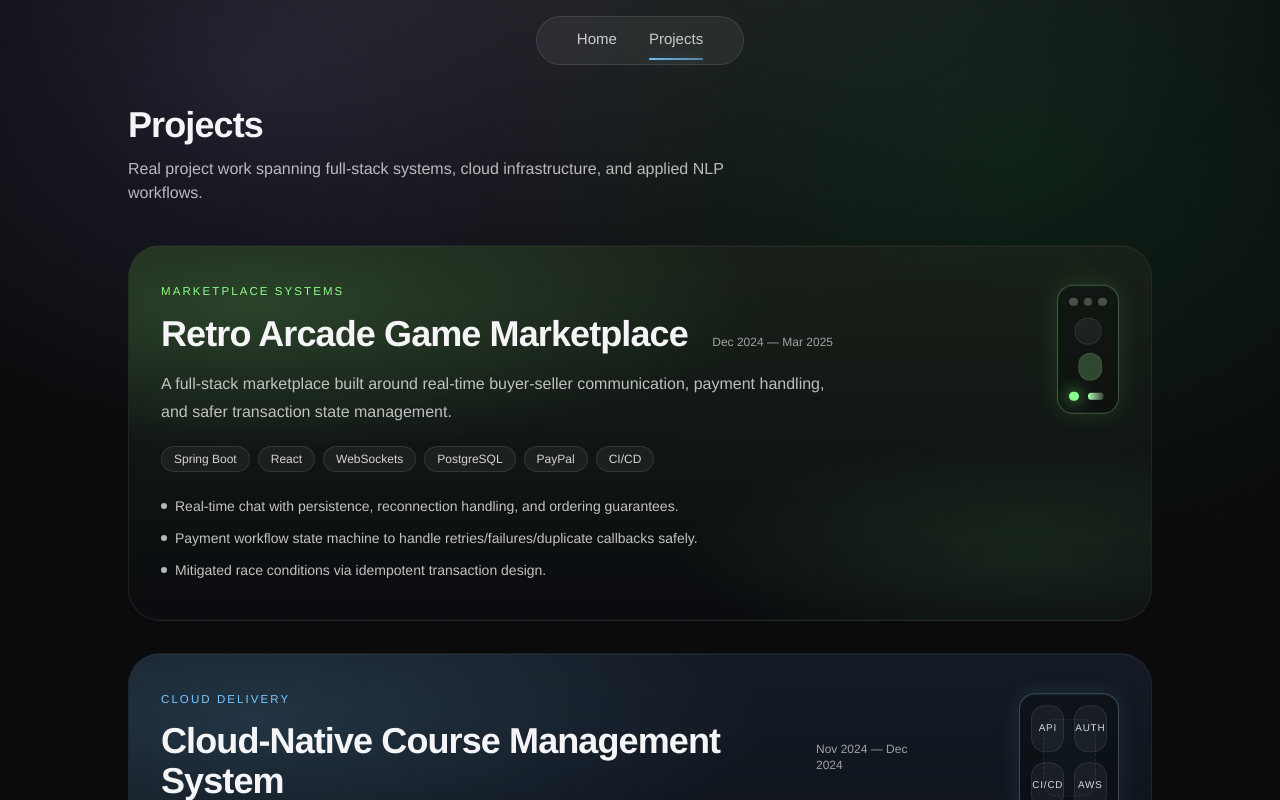
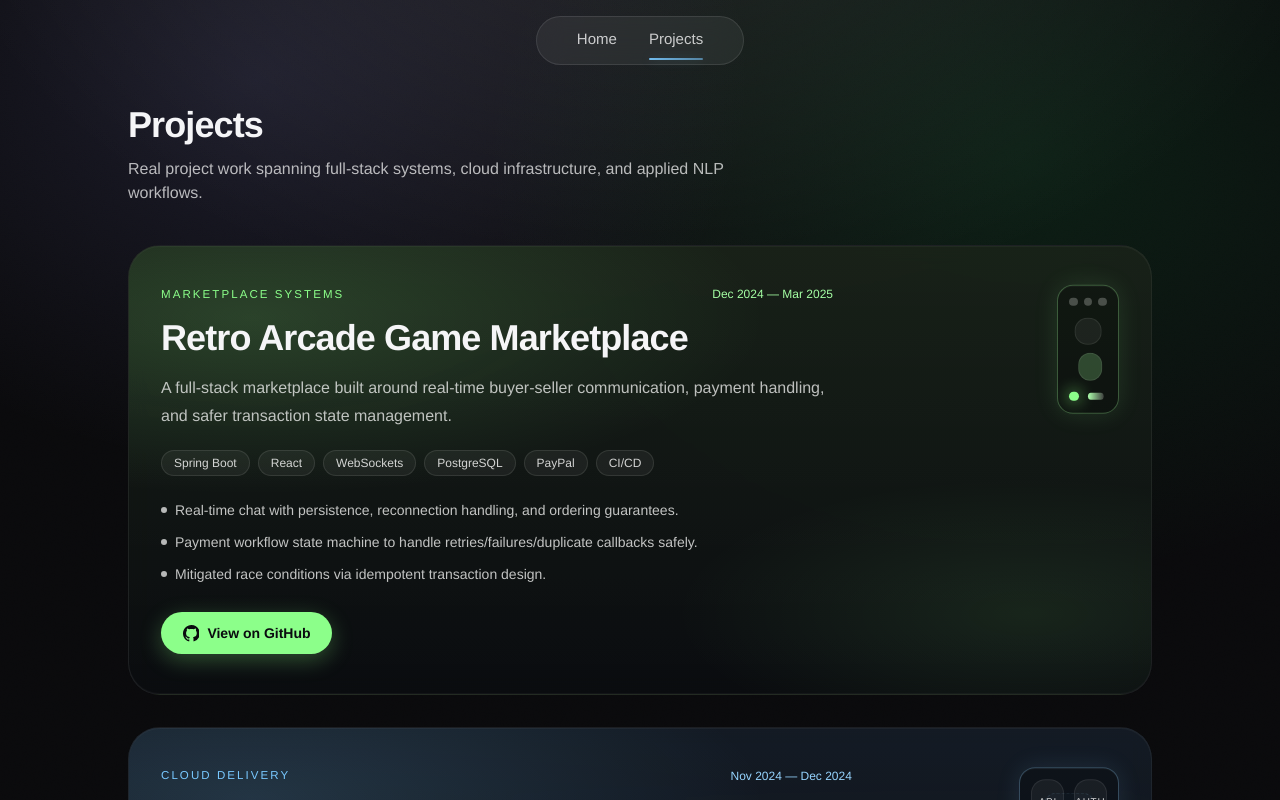
Before and after one commit to Sriamshreddy000/Portfolio, a Next.js app: page /projects in a window 1280 px wide. Shown: the top 800 px of the page. Built offline with nearby package versions, Linux system fonts and the light colour scheme.

Commit message:
Add project GitHub links, accent-colored dates, and update experience date

```diff
--- a/src/app/globals.css
+++ b/src/app/globals.css
@@ -394,6 +394,77 @@
   --project-bottom: rgba(10, 11, 16, 0.92);
 }
 
+.project-date {
+  color: color-mix(in srgb, var(--project-accent) 78%, white);
+}
+
+.exp-date {
+  color: #8fccff;
+}
+
+.project-github-btn {
+  position: relative;
+  display: inline-flex;
+  align-items: center;
+  gap: 0.5rem;
+  margin-top: 1.75rem;
+  padding: 0.65rem 1.35rem;
+  border-radius: 9999px;
+  font-size: 0.875rem;
+  font-weight: 600;
+  color: #0a0b0f;
+  background: var(--project-accent);
+  overflow: hidden;
+  isolation: isolate;
+  box-shadow: 0 6px 22px color-mix(in srgb, var(--project-accent) 28%, transparent);
+  transition: transform 0.25s ease, box-shadow 0.3s ease, filter 0.3s ease;
+}
+
+.project-github-btn svg {
+  position: relative;
+  z-index: 1;
+  height: 1.05rem;
+  width: 1.05rem;
+  fill: currentColor;
+}
+
+.project-github-btn span {
+  position: relative;
+  z-index: 1;
+}
+
+/* moving sheen that sweeps across on hover */
+.project-github-btn::before {
+  content: "";
+  position: absolute;
+  inset: 0;
+  z-index: 0;
+  background: linear-gradient(
+    120deg,
+    transparent 20%,
+    rgba(255, 255, 255, 0.55) 50%,
+    transparent 80%
+  );
+  transform: translateX(-120%);
+  transition: transform 0.6s ease;
+}
+
+.project-github-btn:hover {
+  transform: translateY(-3px) scale(1.03);
+  filter: brightness(1.08);
+  box-shadow:
+    0 10px 32px color-mix(in srgb, var(--project-accent) 45%, transparent),
+    0 0 0 3px color-mix(in srgb, var(--project-accent) 30%, transparent);
+}
+
+.project-github-btn:hover::before {
+  transform: translateX(120%);
+}
+
+.project-github-btn:active {
+  transform: translateY(-1px) scale(0.99);
+}
+
 .project-visual-shell {
   width: min(100%, 12rem);
   min-height: 7.5rem;
--- a/src/app/page.tsx
+++ b/src/app/page.tsx
@@ -99,7 +99,7 @@
                       <div className="text-lg font-semibold">{x.role}</div>
                       <div className="text-sm text-white/70">{x.company}</div>
                     </div>
-                    <div className="text-sm text-white/60">{x.date}</div>
+                    <div className="exp-date whitespace-nowrap text-sm">{x.date}</div>
                   </div>
                   <p className="mt-4 max-w-3xl text-sm leading-7 text-white/74 md:text-[15px]">
                     {x.summary}
--- a/src/app/projects/page.tsx
+++ b/src/app/projects/page.tsx
@@ -159,15 +159,17 @@
                 <div>
                   <div className="flex flex-col gap-5 md:flex-row md:items-start md:justify-between">
                     <div className="max-w-3xl">
-                      <p className="section-kicker">{meta.kicker}</p>
-                      <div className="mt-4 flex items-baseline justify-between gap-3">
-                        <h2 className="text-3xl font-semibold tracking-tight md:text-4xl">
-                          {project.name}
-                        </h2>
+                      <div className="flex items-center justify-between gap-3">
+                        <p className="section-kicker">{meta.kicker}</p>
                         {project.date ? (
-                          <span className="text-xs text-white/60">{project.date}</span>
+                          <span className="project-date whitespace-nowrap text-xs">
+                            {project.date}
+                          </span>
                         ) : null}
                       </div>
+                      <h2 className="mt-4 text-3xl font-semibold tracking-tight md:text-4xl">
+                        {project.name}
+                      </h2>
 
                       <p className="mt-4 max-w-2xl text-sm leading-7 text-white/72 md:text-base">
                         {project.description}
@@ -193,6 +195,20 @@
                       </li>
                     ))}
                   </ul>
+
+                  {project.github ? (
+                    <a
+                      href={project.github}
+                      target="_blank"
+                      rel="noopener noreferrer"
+                      className="project-github-btn"
+                    >
+                      <svg viewBox="0 0 16 16" aria-hidden="true">
+                        <path d="M8 0C3.58 0 0 3.58 0 8c0 3.54 2.29 6.53 5.47 7.59.4.07.55-.17.55-.38 0-.19-.01-.82-.01-1.49-2.01.37-2.53-.49-2.69-.94-.09-.23-.48-.94-.82-1.13-.28-.15-.68-.52-.01-.53.63-.01 1.08.58 1.23.82.72 1.21 1.87.87 2.33.66.07-.52.28-.87.51-1.07-1.78-.2-3.64-.89-3.64-3.95 0-.87.31-1.59.82-2.15-.08-.2-.36-1.02.08-2.12 0 0 .67-.21 2.2.82.64-.18 1.32-.27 2-.27.68 0 1.36.09 2 .27 1.53-1.04 2.2-.82 2.2-.82.44 1.1.16 1.92.08 2.12.51.56.82 1.27.82 2.15 0 3.07-1.87 3.75-3.65 3.95.29.25.54.73.54 1.48 0 1.07-.01 1.93-.01 2.2 0 .21.15.46.55.38A8.01 8.01 0 0016 8c0-4.42-3.58-8-8-8z" />
+                      </svg>
+                      <span>View on GitHub</span>
+                    </a>
+                  ) : null}
                 </div>
               </motion.article>
             );
--- a/src/lib/portfolio.ts
+++ b/src/lib/portfolio.ts
@@ -23,7 +23,7 @@
   {
     company: "One Community Inc.",
     role: "Software Engineer Intern",
-    date: "Nov 2025 — Present",
+    date: "Oct 2025 — Mar 2026",
     summary:
       "Contributing to production features in a 100k+ LOC MERN codebase serving 125k+ users, with emphasis on authorization, observability, and cross-stack debugging.",
     bullets: [
@@ -53,6 +53,7 @@
   {
     name: "Retro Arcade Game Marketplace",
     date: "Dec 2024 — Mar 2025",
+    github: "https://github.com/Sriamshreddy000/Retro-arcade-game-marketplace",
     description:
       "A full-stack marketplace built around real-time buyer-seller communication, payment handling, and safer transaction state management.",
     tags: ["Spring Boot", "React", "WebSockets", "PostgreSQL", "PayPal", "CI/CD"],
@@ -65,6 +66,7 @@
   {
     name: "Cloud-Native Course Management System",
     date: "Nov 2024 — Dec 2024",
+    github: "https://github.com/Sriamshreddy000/Webapp",
     description:
       "A cloud-oriented course platform centered on authenticated REST services, infrastructure automation, and repeatable deployment workflows.",
     tags: ["Node.js", "Express", "Pulumi", "AWS", "GitHub Actions", "CloudWatch"],
@@ -76,7 +78,8 @@
   },
   {
     name: "Public Sentiment Analyzer",
-    date: "",
+    date: "Mar 2026 — May 2026",
+    github: "https://github.com/Sriamshreddy000/public-sentiment-analyzer",
     description:
       "A Python CLI workflow for public-topic analysis using transformer-based sentiment and stance classification, entity extraction, and interpretable text processing.",
     tags: ["Python", "HuggingFace", "PyTorch", "spaCy", "TF-IDF", "CLI"],
```
